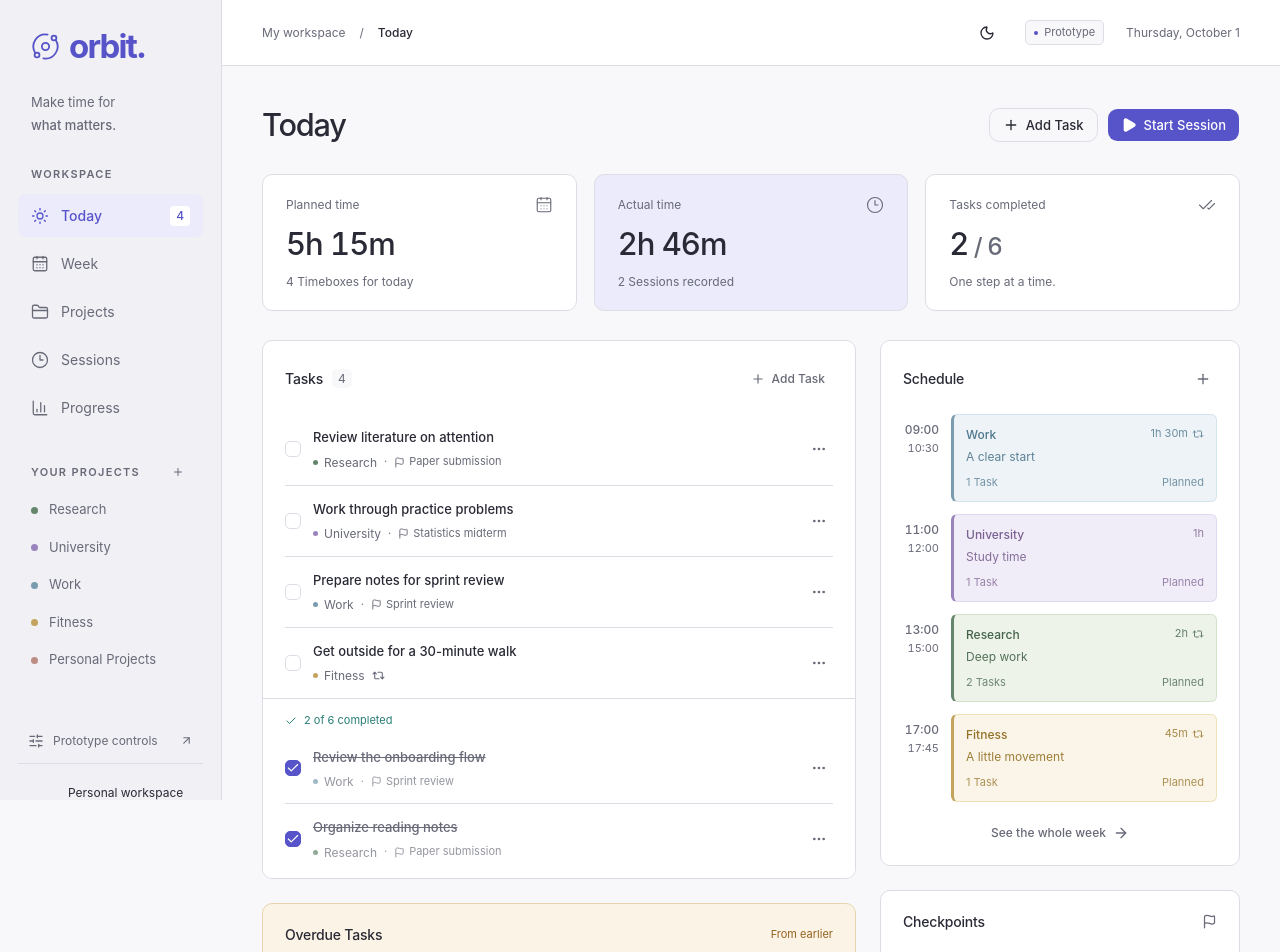
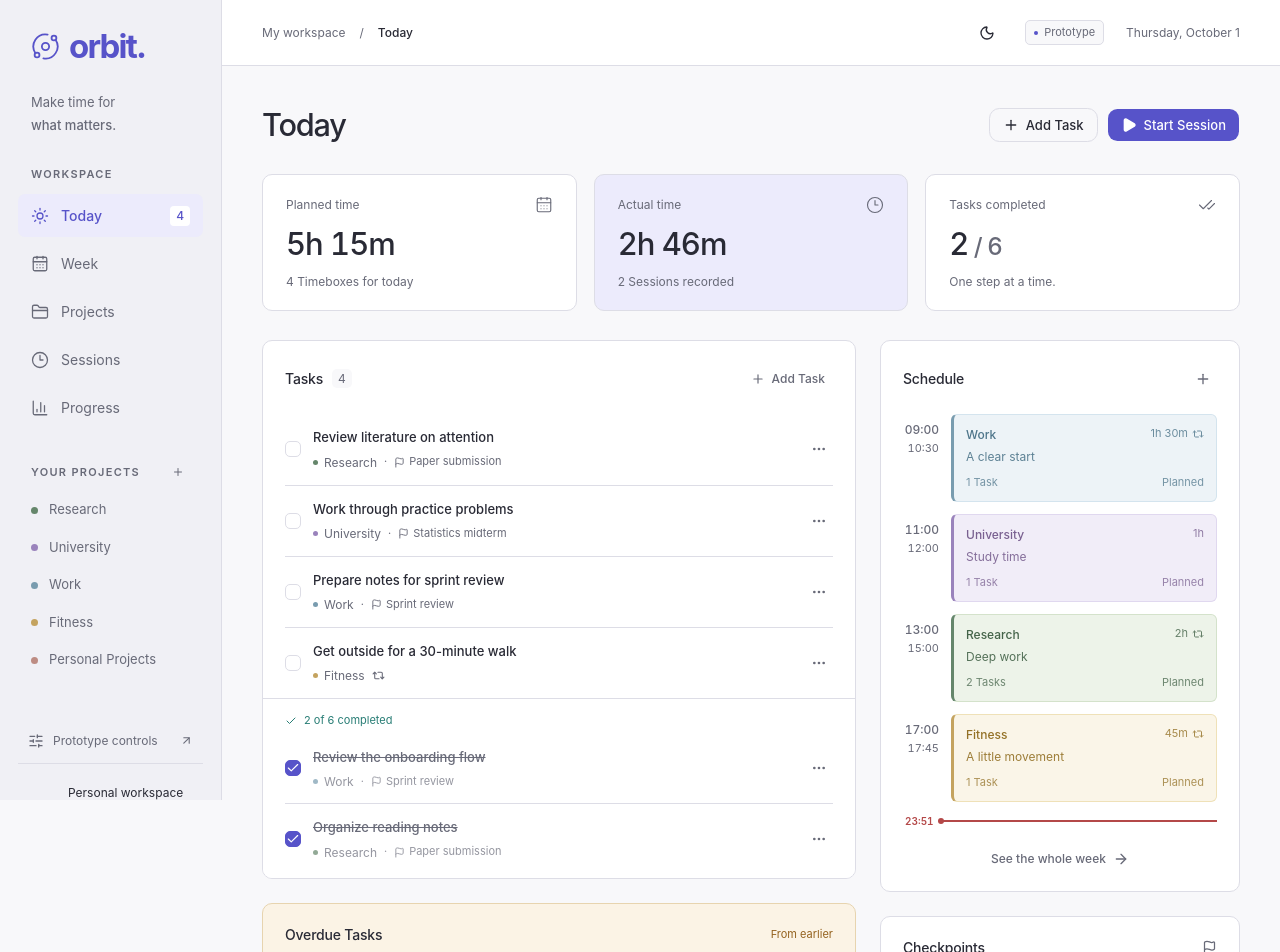
Before and after one commit to ricardovinicius/orbit, a Next.js app in the folder apps/prototype/: page / in a window 1280 px wide. Shown: the top 952 px of the page. Built offline with nearby package versions, Linux system fonts and the light colour scheme.

Commit message:
feat(prototype): track current time in today and week views

```diff
--- a/apps/prototype/src/app/globals.css
+++ b/apps/prototype/src/app/globals.css
@@ -734,3 +734,11 @@ button.heat-cell:hover, button.heat-cell.selected { outline: 2px solid var(--rin
 .today-active-timer { font-family: ui-monospace, SFMono-Regular, Menlo, monospace; font-size: clamp(38px, 6vw, 56px); font-weight: 600; font-variant-numeric: tabular-nums; letter-spacing: -2px; line-height: 1.15; }
 .today-active-context { margin-top: 10px; color: var(--muted-foreground); font-size: 13px; line-height: 1.7; overflow-wrap: anywhere; }
 .today-active-demo { margin-left: auto; color: var(--muted-foreground); font-size: 11px; }
+
+.current-time-line { display: flex; align-items: center; gap: 5px; width: 100%; color: var(--destructive); pointer-events: none; z-index: 3; }
+.current-time-label { flex-shrink: 0; font-size: 10px; font-weight: 600; line-height: 1; font-variant-numeric: tabular-nums; background: var(--card); border-radius: 3px; padding: 2px; }
+.current-time-rule { position: relative; flex: 1; height: 2px; background: var(--destructive); }
+.current-time-rule::before { content: ""; position: absolute; left: -3px; top: -2px; width: 6px; height: 6px; border-radius: 50%; background: var(--destructive); }
+.calendar-column > .current-time-line, .timebox-current-row > .current-time-line { transform: translateY(-50%); }
+.timebox-current-row { position: relative; }
+.timebox-list > .current-time-line { margin-block: 12px; }
--- /dev/null
+++ b/apps/prototype/src/components/orbit/current-time.tsx
@@ -0,0 +1,15 @@
+"use client";
+import { useEffect, useState } from "react";
+export function useCurrentTime() {
+  const [time, setTime] = useState<Date | null>(null);
+  useEffect(() => {
+    const update = () => setTime(new Date());
+    const initial = window.setTimeout(update, 0);
+    const interval = window.setInterval(update, 60000);
+    return () => { window.clearTimeout(initial); window.clearInterval(interval); };
+  }, []);
+  return time ? { minutes: time.getHours() * 60 + time.getMinutes(), label: `${String(time.getHours()).padStart(2, "0")}:${String(time.getMinutes()).padStart(2, "0")}` } : null;
+}
+export function CurrentTimeLine({ label, top }: { label: string; top?: number | string }) {
+  return <div className="current-time-line" style={top === undefined ? undefined : { position: "absolute", top }} aria-label={`Current local time ${label}`}><span className="current-time-label">{label}</span><span className="current-time-rule" aria-hidden="true" /></div>;
+}
--- a/apps/prototype/src/components/orbit/shared.tsx
+++ b/apps/prototype/src/components/orbit/shared.tsx
@@ -8,7 +8,8 @@ import { Card } from "@/components/ui/card";
 import { Checkbox } from "@/components/ui/checkbox";
 import { Badge } from "@/components/ui/badge";
 import { Tooltip, TooltipContent, TooltipTrigger } from "@/components/ui/tooltip";
-import { TODAY, dateLabel, duration, timeLabel, type Checkpoint, type Session, type Task, type Timebox } from "@/lib/mock-data";
+import { TODAY, dateLabel, duration, minutes, timeLabel, type Checkpoint, type Session, type Task, type Timebox } from "@/lib/mock-data";
+import { CurrentTimeLine, useCurrentTime } from "./current-time";
 import { useWorkspace } from "./workspace";
 
 export function PageHeading({ title, children }: { title: string; children?: ReactNode }) { return <div className="page-heading"><h1>{title}</h1>{children && <div className="heading-actions">{children}</div>}</div>; }
@@ -42,13 +43,17 @@ export function SessionList({ sessions }: { sessions: Session[] }) {
   return <div className="session-list">{[...sessions].sort((a, b) => `${b.date}${b.start}`.localeCompare(`${a.date}${a.start}`)).map((s) => <button className="session-row" key={s.id} onClick={() => open({ kind: "session-detail", id: s.id })}><span className="session-icon"><Clock3 size={16} /></span><span className="session-body"><strong>{data.projects.find((p) => p.id === s.projectId)?.name}</strong><span>{s.date === TODAY ? "Today" : dateLabel(s.date)}<span className="meta-divider">·</span>{s.start}–{s.end}</span></span><span className="session-duration">{timeLabel(duration(s))}<small>Actual</small></span><ArrowRight size={14} className="muted" /></button>)}</div>;
 }
 
-export function TimeboxList({ boxes }: { boxes: Timebox[] }) {
+export function TimeboxList({ boxes, trackCurrentTime = false }: { boxes: Timebox[]; trackCurrentTime?: boolean }) {
   const { data, open } = useWorkspace();
-  if (!boxes.length) return <EmptyState compact title="An open schedule" description="Reserve a little time for a Project that matters." />;
-  return <div className="timebox-list">{[...boxes].sort((a, b) => `${a.date}${a.start}`.localeCompare(`${b.date}${b.start}`)).map((b) => {
+  const now = useCurrentTime();
+  const current = trackCurrentTime ? now : null;
+  const sorted = [...boxes].sort((a, b) => `${a.date}${a.start}`.localeCompare(`${b.date}${b.start}`));
+  const markerIndex = current ? sorted.findIndex((b) => minutes(b.end) > current.minutes) : -1;
+  if (!boxes.length) return <>{current && <div className="timebox-list"><CurrentTimeLine label={current.label} /></div>}<EmptyState compact title="An open schedule" description="Reserve a little time for a Project that matters." /></>;
+  return <div className="timebox-list">{sorted.map((b, index) => {
     const p = data.projects.find((p) => p.id === b.projectId);
-    return <div key={b.id} className="timebox-row"><div className="timebox-time"><strong>{b.start}</strong><span>{b.end}</span>{b.date !== TODAY && <small>{dateLabel(b.date)}</small>}</div><button className={`timebox-card ${p?.color}`} onClick={() => open({ kind: "timebox", id: b.id })}><div><strong>{p?.name}</strong><span>{timeLabel(duration(b))}{b.recurrence !== "none" && <Repeat2 size={12} />}</span></div><p>{b.title}</p><small>{b.taskIds.length ? `${b.taskIds.length} ${b.taskIds.length === 1 ? "Task" : "Tasks"}` : "Project time"}<span>Planned</span></small></button></div>;
-  })}</div>;
+    return <div key={b.id} className="timebox-current-row">{current && index === markerIndex && <CurrentTimeLine label={current.label} top={current.minutes > minutes(b.start) ? `${(current.minutes - minutes(b.start)) / duration(b) * 100}%` : 0} />}<div className="timebox-row"><div className="timebox-time"><strong>{b.start}</strong><span>{b.end}</span>{b.date !== TODAY && <small>{dateLabel(b.date)}</small>}</div><button className={`timebox-card ${p?.color}`} onClick={() => open({ kind: "timebox", id: b.id })}><div><strong>{p?.name}</strong><span>{timeLabel(duration(b))}{b.recurrence !== "none" && <Repeat2 size={12} />}</span></div><p>{b.title}</p><small>{b.taskIds.length ? `${b.taskIds.length} ${b.taskIds.length === 1 ? "Task" : "Tasks"}` : "Project time"}<span>Planned</span></small></button></div></div>;
+  })}{current && markerIndex === -1 && <CurrentTimeLine label={current.label} />}</div>;
 }
 
 export function AddTaskButton({ projectId, date = TODAY }: { projectId?: string; date?: string }) { const { open } = useWorkspace(); return <Button variant="outline" onClick={() => open({ kind: "task", projectId, date })}><Plus size={15} />Add Task</Button>; }
--- a/apps/prototype/src/components/orbit/today.tsx
+++ b/apps/prototype/src/components/orbit/today.tsx
@@ -43,7 +43,7 @@ export function TodayScreen() {
       {overdue.length > 0 && <Card className="panel attention-panel"><SectionHeading title="Overdue Tasks"><span className="overdue-label">From earlier</span></SectionHeading><TaskList tasks={overdue} showDate /></Card>}
       <Card className="panel"><SectionHeading title="Sessions"><Button variant="ghost" size="sm" onClick={() => open({ kind: "session" })}><Plus size={14} />Register Session</Button></SectionHeading><SessionList sessions={sessions} /><div className="panel-footnote"><Clock3 size={13} />Actual effort, recorded separately from your plan.</div></Card>
     </div><div className="right-column">
-      <Card className="panel schedule-panel"><SectionHeading title="Schedule"><Button variant="ghost" size="icon-sm" aria-label="Add Timebox" onClick={() => open({ kind: "timebox" })}><Plus size={16} /></Button></SectionHeading><TimeboxList boxes={boxes} /><Button asChild variant="ghost" className="panel-link"><Link href="/week">See the whole week<ArrowRight size={14} /></Link></Button></Card>
+      <Card className="panel schedule-panel"><SectionHeading title="Schedule"><Button variant="ghost" size="icon-sm" aria-label="Add Timebox" onClick={() => open({ kind: "timebox" })}><Plus size={16} /></Button></SectionHeading><TimeboxList boxes={boxes} trackCurrentTime /><Button asChild variant="ghost" className="panel-link"><Link href="/week">See the whole week<ArrowRight size={14} /></Link></Button></Card>
       <Card className="panel"><SectionHeading title="Checkpoints"><Flag size={15} className="muted" /></SectionHeading><CheckpointList checkpoints={data.checkpoints.filter((c) => c.date >= TODAY).slice(0, 3)} /></Card>
     </div></div>
   </>;
--- a/apps/prototype/src/components/orbit/week.tsx
+++ b/apps/prototype/src/components/orbit/week.tsx
@@ -6,6 +6,7 @@ import { ArrowRight, ChevronLeft, ChevronRight, Clock3, Flag, Plus, Repeat2 } fr
 import { Button } from "@/components/ui/button";
 import { Card } from "@/components/ui/card";
 import { TODAY, WEEK_START, addDays, dateLabel, duration, inRange, minutes, timeLabel, type Checkpoint, type Timebox } from "@/lib/mock-data";
+import { CurrentTimeLine, useCurrentTime } from "./current-time";
 import { useWorkspace } from "./workspace";
 import { EmptyState, PageHeading, ProjectTag, SectionHeading, TaskList, TimeboxList } from "./shared";
 
@@ -53,6 +54,7 @@ function placeBoxes(boxes: Timebox[]) {
 
 export function WeekScreen() {
   const { data, open } = useWorkspace();
+  const now = useCurrentTime();
   const [week, setWeek] = useState(WEEK_START);
   const [project, setProject] = useState("all");
   const [mobileDay, setMobileDay] = useState(3);
@@ -86,6 +88,7 @@ export function WeekScreen() {
         </section>
         <div className="calendar-task-strip"><span className="task-strip-label">TASKS</span>{days.map((d) => <div key={d}>{tasks.filter((t) => t.date === d).map((t) => <button className="calendar-task" key={t.id} onClick={() => open({ kind: "task", id: t.id })}><span className={`project-dot ${data.projects.find((p) => p.id === t.projectId)?.color}`} />{t.title}</button>)}<button className="calendar-add-task" aria-label={`Add Task for ${dateLabel(d)}`} onClick={() => open({ kind: "task", date: d, projectId: project === "all" ? undefined : project })}><Plus size={11} /></button></div>)}</div>
         <div className="calendar-body" style={{ height: hours.length * 54 }}><div className="hour-labels">{hours.map((hour) => <span key={hour} style={{ top: (hour - firstHour) * 54 }}>{String(hour).padStart(2, "0")}:00</span>)}</div>{days.map((d) => <div key={d} className={`calendar-column ${d === TODAY ? "today-column" : ""}`}>
+          {d === TODAY && now && now.minutes >= firstHour * 60 && now.minutes < lastHour * 60 && <CurrentTimeLine label={now.label} top={(now.minutes - firstHour * 60) / 60 * 54} />}
           {hours.map((hour) => <button className="calendar-slot" key={hour} style={{ top: (hour - firstHour) * 54 }} aria-label={`Plan ${dateLabel(d)} at ${hour}:00`} onClick={() => open({ kind: "timebox", date: d, start: `${String(hour).padStart(2, "0")}:00`, projectId: project === "all" ? undefined : project })}><Plus size={13} /></button>)}
           {placeBoxes(boxes.filter((b) => b.date === d)).map(({ box: b, lane, columns }) => <button key={b.id} className={`calendar-block ${data.projects.find((p) => p.id === b.projectId)?.color}`} style={{ top: (minutes(b.start) - firstHour * 60) / 60 * 54, height: Math.max(duration(b) / 60 * 54 - 3, 22), left: `calc(${lane / columns * 100}% + 3px)`, width: `calc(${100 / columns}% - 6px)` }} onClick={() => open({ kind: "timebox", id: b.id })}><strong>{data.projects.find((p) => p.id === b.projectId)?.name}{b.recurrence !== "none" && <Repeat2 size={11} />}</strong><span>{b.start}–{b.end}</span>{duration(b) >= 60 && <small>{b.title}</small>}{duration(b) >= 90 && <em>Planned</em>}</button>)}
         </div>)}</div></div>
@@ -98,7 +101,7 @@ export function WeekScreen() {
               {dayCheckpoints.length ? dayCheckpoints.map((c) => <CheckpointMarker key={c.id} checkpoint={c} />) : <p>No Checkpoints due this day.</p>}
             </section>
             <TaskList tasks={tasks.filter((t) => t.date === days[mobileDay])} />
-            <TimeboxList boxes={boxes.filter((b) => b.date === days[mobileDay])} />
+            <TimeboxList boxes={boxes.filter((b) => b.date === days[mobileDay])} trackCurrentTime={days[mobileDay] === TODAY} />
           </div>
         </div>
         <div className="calendar-legend"><span><Flag size={12} />Checkpoint deadline · no time reserved</span><span><span className="legend-planned" />Timeboxes show planned time</span><span><Repeat2 size={12} />Recurring commitment</span></div>
```
